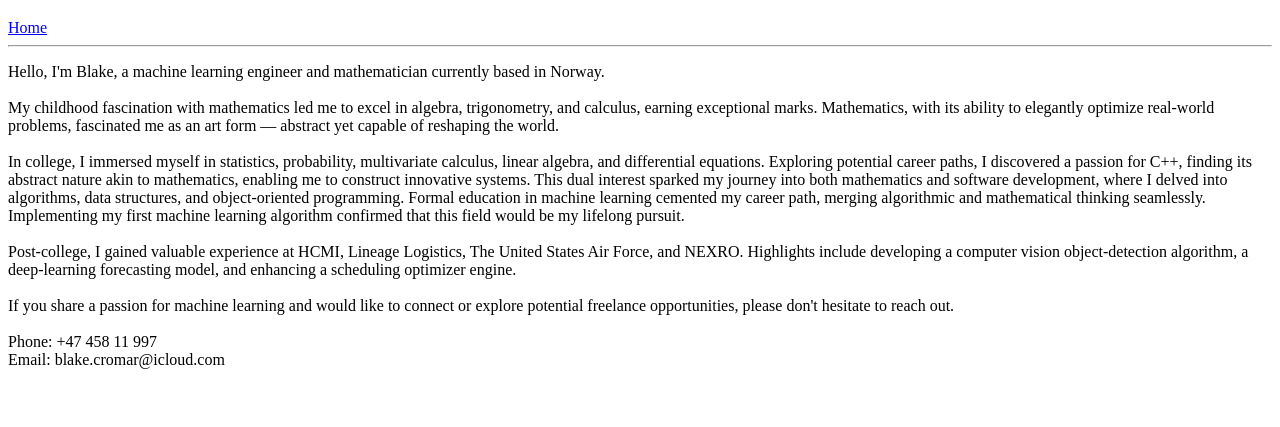
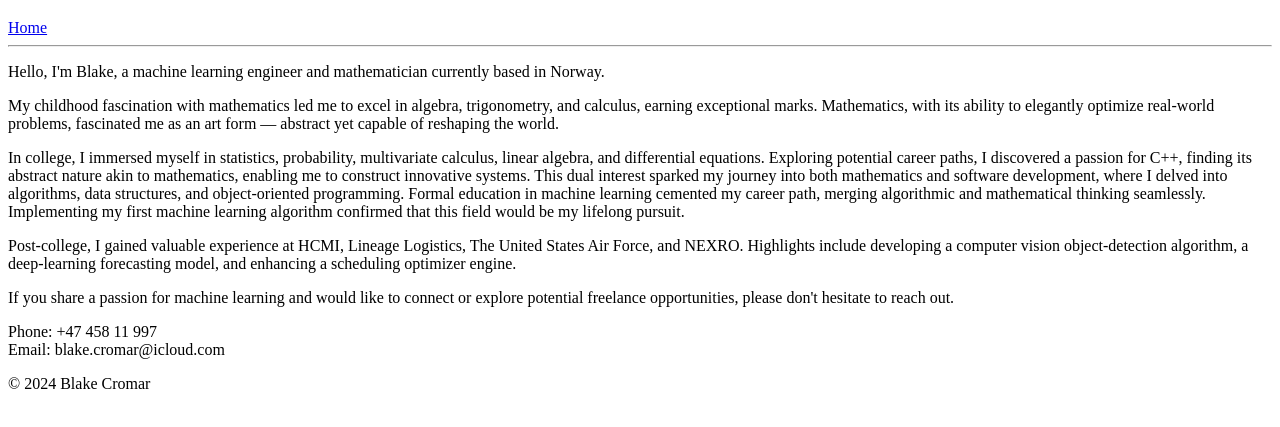
Before and after one commit to blake-cromar/aicafe, a plain HTML site: page src/about_me.html in a window 1280 px wide. Shown: the part 61-488 px from the top of the page. Drawn offline with Linux system fonts and the light colour scheme.

Commit message:
Changed the html to have cleaner divisions and fixed how paragraphs were made.

```diff
--- a/src/about_me.html
+++ b/src/about_me.html
@@ -4,9 +4,9 @@
     <meta charset="UTF-8">
     <meta name="viewport" content="width=device-width, initial-scale=1.0">
     <title>About Me</title>
+    <link rel="stylesheet" href="styles.css">
 </head>
 <body>
-    <div>
     <header>
         <h1>About Me</h1>
         <nav>
@@ -17,18 +17,21 @@
     <section>
         <p>
             Hello, I'm Blake, a machine learning engineer and mathematician currently based in Norway.
-                <br><br>
+        </p>
+        <p>
             My childhood fascination with mathematics led me to excel in algebra, trigonometry, and calculus, earning exceptional marks. Mathematics, with its ability to elegantly optimize real-world problems, fascinated me as an art form — abstract yet capable of reshaping the world.
-                <br><br>
+        </p>
             In college, I immersed myself in statistics, probability, multivariate calculus, linear algebra, and differential equations. Exploring potential career paths, I discovered a passion for C++, finding its abstract nature akin to mathematics, enabling me to construct innovative systems. This dual interest sparked my journey into both mathematics and software development, where I delved into algorithms, data structures, and object-oriented programming. Formal education in machine learning cemented my career path, merging algorithmic and mathematical thinking seamlessly. Implementing my first machine learning algorithm confirmed that this field would be my lifelong pursuit.
-                <br><br>
+        <p>
             Post-college, I gained valuable experience at HCMI, Lineage Logistics, The United States Air Force, and NEXRO. Highlights include developing a computer vision object-detection algorithm, a deep-learning forecasting model, and enhancing a scheduling optimizer engine.
-                <br><br>
+        </p>
             If you share a passion for machine learning and would like to connect or explore potential freelance opportunities, please don't hesitate to reach out.
-                <br><br>
+        <p>
             Phone: +47 458 11 997<br>Email: blake.cromar@icloud.com
         </p>
     </section>
-    </div>
+    <footer>
+        <p>&copy; 2024 Blake Cromar</p>
+    </footer>
 </body>
 </html>
```
Lines whose indentation alone changed are shown as unchanged.
